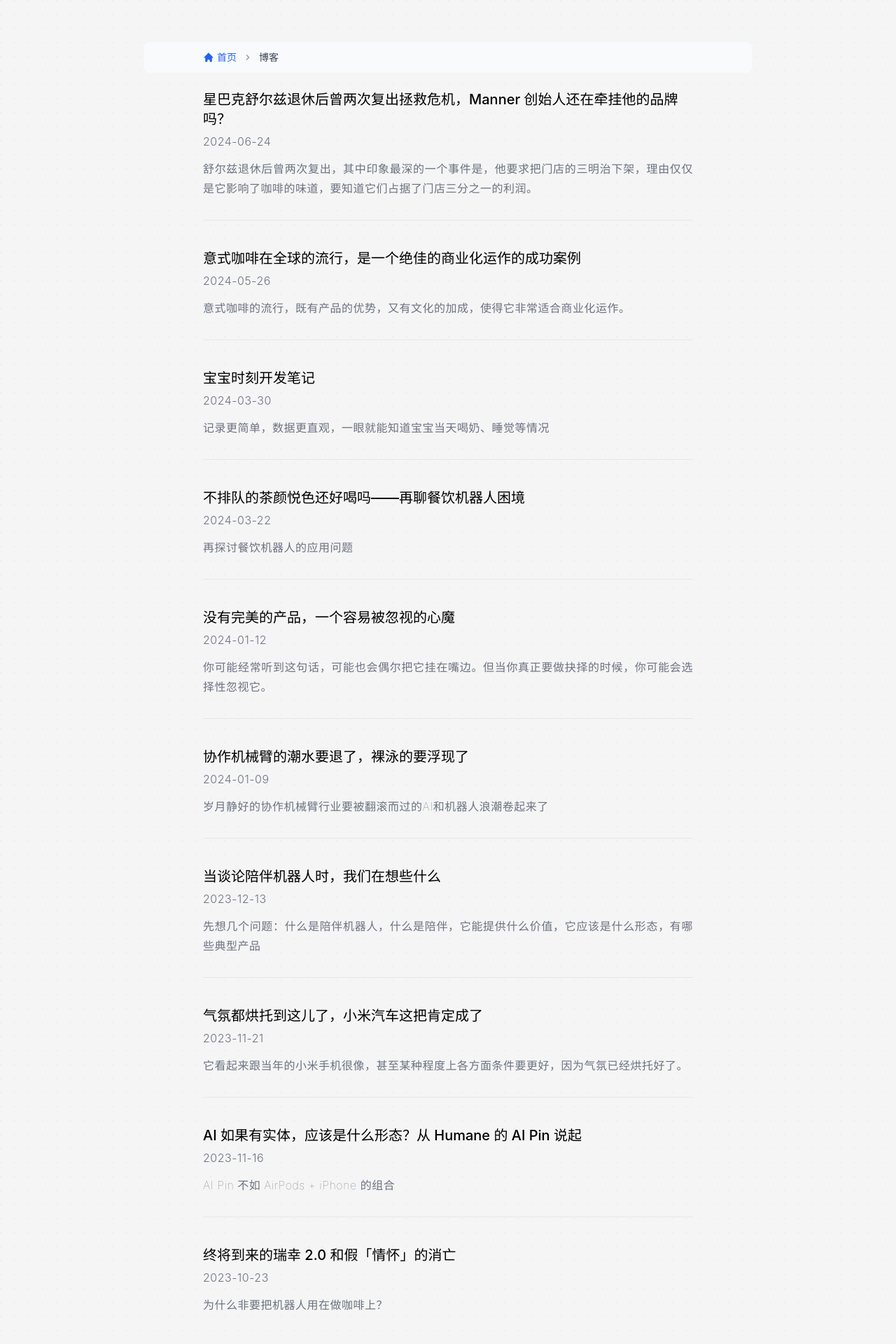
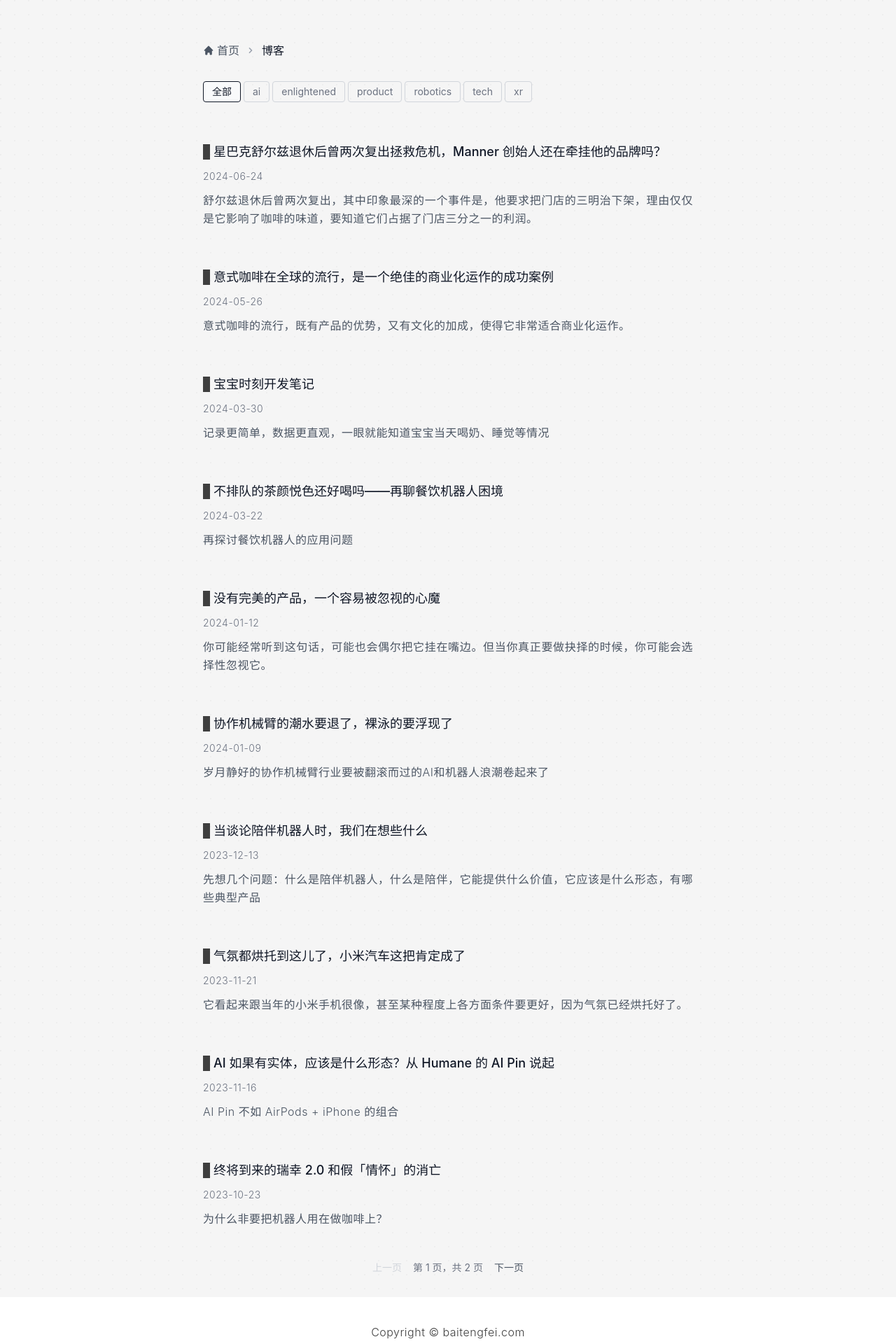
Before and after one commit to baitengfei/baitengfei, a Next.js app: page /blog in a window 1280 px wide. Shown: the top 1920 px of the page at 70% size. Built offline with nearby package versions, Linux system fonts and the light colour scheme.

Commit message:
博客列表增加标签区域

```diff
--- a/app/blog/BlogPosts.tsx
+++ b/app/blog/BlogPosts.tsx
@@ -9,6 +9,7 @@ interface Post {
   title: string;
   excerpt: string;
   date: string;
+  tags: string[];
 }
 
 interface BlogPostsProps {
@@ -19,61 +20,110 @@ const POSTS_PER_PAGE = 10; // 每页显示10篇文章
 
 export default function BlogPosts({ posts }: BlogPostsProps) {
   const [currentPage, setCurrentPage] = useState(1); // 当前页码
-  const totalPages = Math.ceil(posts.length / POSTS_PER_PAGE); // 总页数
+  const [selectedTag, setSelectedTag] = useState<string | null>(null); // 选中的标签
+
+  // 获取所有唯一的标签，过滤掉 star 和 app
+  const allTags = Array.from(new Set(posts.flatMap(post => post.tags)))
+    .filter(tag => tag !== 'star' && tag !== 'app')
+    .sort();
+
+  // 根据选中的标签过滤文章
+  const filteredPosts = selectedTag
+    ? posts.filter(post => post.tags.includes(selectedTag))
+    : posts;
+
+  const totalPages = Math.ceil(filteredPosts.length / POSTS_PER_PAGE); // 总页数
 
   // 计算当前页应显示的帖子
   const startIndex = (currentPage - 1) * POSTS_PER_PAGE;
-  const postsToDisplay = posts.slice(startIndex, startIndex + POSTS_PER_PAGE);
+  const postsToDisplay = filteredPosts.slice(startIndex, startIndex + POSTS_PER_PAGE);
+
+  // 当标签改变时重置到第一页
+  const handleTagChange = (tag: string | null) => {
+    setSelectedTag(tag);
+    setCurrentPage(1);
+  };
 
   return (
-    <div>
+    <div className="min-h-screen flex flex-col">
+      <div className="flex-1">
         <Breadcrumb currentPage="博客" />
-      <ul style={{maxWidth: '700px', margin: '0 auto'}}>
+
+        {/* 标签过滤器 */}
+        <div style={{maxWidth: '700px', margin: '0 auto', marginBottom: '2rem'}}>
+          <div className="flex flex-wrap gap-1">
+            <button
+              onClick={() => handleTagChange(null)}
+              className={`px-3 py-1 text-sm transition-colors border rounded ${
+                selectedTag === null
+                  ? 'text-gray-900 border-gray-900 bg-gray-50'
+                  : 'text-gray-500 border-gray-300 hover:text-gray-700 hover:border-gray-400'
+              }`}
+            >
+              全部
+            </button>
+            {allTags.map((tag) => {
+              return (
+                <button
+                  key={tag}
+                  onClick={() => handleTagChange(tag)}
+                  className={`px-3 py-1 text-sm transition-colors border rounded ${
+                    selectedTag === tag
+                      ? 'text-gray-900 border-gray-900 bg-gray-50'
+                      : 'text-gray-500 border-gray-300 hover:text-gray-700 hover:border-gray-400'
+                  }`}
+                >
+                  {tag}
+                </button>
+              );
+            })}
+          </div>
+        </div>
+
+        <ul style={{maxWidth: '700px', margin: '0 auto'}} className="space-y-8">
           {postsToDisplay
             .filter((post) => post.slug && post.title) // 确保每个post都有slug和title
             .map((post, index) => (
-            <li
-              key={post.slug}
-              className={`pb-4 mb-10 ${
-                index !== postsToDisplay.length - 1
-                  ? "border-b border-gray-200"
-                  : ""
-              }`} // 分隔线 + 额外下边距
-            >
+              <li key={post.slug}>
                 <Link
                   href={`/blog/${post.slug}`}
-                className="text-xl font-medium hover:font-bold mb-2"
+                  className="block group"
                 >
+                  <h2 className="text-lg font-medium text-gray-900 group-hover:text-gray-600 transition-colors mb-2">
                     {post.title}
-              </Link>
-              <p className="font-light text-gray-500 my-1">
+                  </h2>
+                  <p className="text-sm text-gray-500 mb-2">
                     {post.date}
                   </p>
-              <p className="text-gray-500 font-thin">{post.excerpt}</p>
+                  <p className="text-gray-600 leading-relaxed">{post.excerpt}</p>
+                </Link>
               </li>
             ))}
         </ul>
+      </div>
 
-      {/* 分页控制 */}
-      <div className="flex justify-between mt-4" style={{maxWidth: '700px', margin: '0 auto'}}>
+      {/* 分页控制 - 固定在底部 */}
+      <div style={{maxWidth: '700px', margin: '0 auto'}} className="py-6">
+        <div className="flex justify-between items-center">
           <button
             onClick={() => setCurrentPage((prev) => Math.max(prev - 1, 1))}
             disabled={currentPage === 1}
-          className="bg-gray-300 text-gray-700 px-4 py-2 rounded disabled:opacity-50"
+            className="px-4 py-2 text-sm text-gray-600 hover:text-gray-900 disabled:text-gray-300 disabled:cursor-not-allowed transition-colors"
           >
             上一页
           </button>
-        <span className="px-4 py-2">
+          <span className="text-sm text-gray-500">
             第 {currentPage} 页，共 {totalPages} 页
           </span>
           <button
             onClick={() => setCurrentPage((prev) => Math.min(prev + 1, totalPages))}
             disabled={currentPage === totalPages}
-          className="bg-gray-300 text-gray-700 px-4 py-2 rounded disabled:opacity-50"
+            className="px-4 py-2 text-sm text-gray-600 hover:text-gray-900 disabled:text-gray-300 disabled:cursor-not-allowed transition-colors"
           >
             下一页
           </button>
         </div>
       </div>
+    </div>
   );
 }
--- a/app/components/Breadcrumb.tsx
+++ b/app/components/Breadcrumb.tsx
@@ -14,11 +14,11 @@ export default function Breadcrumb({ currentPage, parentPage, currentPageHref }:
   };
 
   return (
-    <nav className="mb-6 py-3 px-4 bg-gray-50 rounded-lg">
-      <div className="flex items-center text-sm" style={{maxWidth: '700px', margin: '0 auto'}}>
+    <nav className="mb-8">
+      <div className="flex items-center text-base" style={{maxWidth: '700px', margin: '0 auto'}}>
         <Link
           href="/"
-          className="text-blue-600 hover:text-blue-800 transition-colors flex items-center"
+          className="text-gray-600 hover:text-gray-900 transition-colors flex items-center"
         >
           <svg className="w-4 h-4 mr-1" fill="currentColor" viewBox="0 0 20 20">
             <path d="M10.707 2.293a1 1 0 00-1.414 0l-7 7a1 1 0 001.414 1.414L4 10.414V17a1 1 0 001 1h2a1 1 0 001-1v-2a1 1 0 011-1h2a1 1 0 011 1v2a1 1 0 001 1h2a1 1 0 001-1v-6.586l.293.293a1 1 0 001.414-1.414l-7-7z"/>
@@ -33,7 +33,7 @@ export default function Breadcrumb({ currentPage, parentPage, currentPageHref }:
             </svg>
             <Link
               href={parentPage.href}
-              className="text-blue-600 hover:text-blue-800 transition-colors"
+              className="text-gray-600 hover:text-gray-900 transition-colors"
             >
               {parentPage.name}
             </Link>
@@ -46,13 +46,13 @@ export default function Breadcrumb({ currentPage, parentPage, currentPageHref }:
         {currentPageHref ? (
           <Link
             href={currentPageHref}
-            className="text-blue-600 hover:text-blue-800 transition-colors"
+            className="text-gray-600 hover:text-gray-900 transition-colors"
             title={currentPage}
           >
             {truncateTitle(currentPage)}
           </Link>
         ) : (
-          <span className="text-gray-700 font-medium" title={currentPage}>
+          <span className="text-gray-900 font-medium" title={currentPage}>
             {truncateTitle(currentPage)}
           </span>
         )}
--- a/app/components/PostsList.tsx
+++ b/app/components/PostsList.tsx
@@ -56,7 +56,7 @@ export default function PostsList({ posts }: { posts: PostData[] }) {
                   <Image
                     src={post.image ? post.image : defaultImage} // 如果有图片，则使用帖子中的图片，否则使用默认图片
                     alt={post.title}
-                    className="w-50 h-50 object-cover rounded-lg" // 控制图片大小
+                    className="w-full h-32 object-cover rounded-lg" // 控制图片大小
                     width={200}
                     height={200}
                   />
```
Also changed, not shown: .cursor/commands/blog.md (added). Lines whose indentation alone changed are shown as unchanged.
